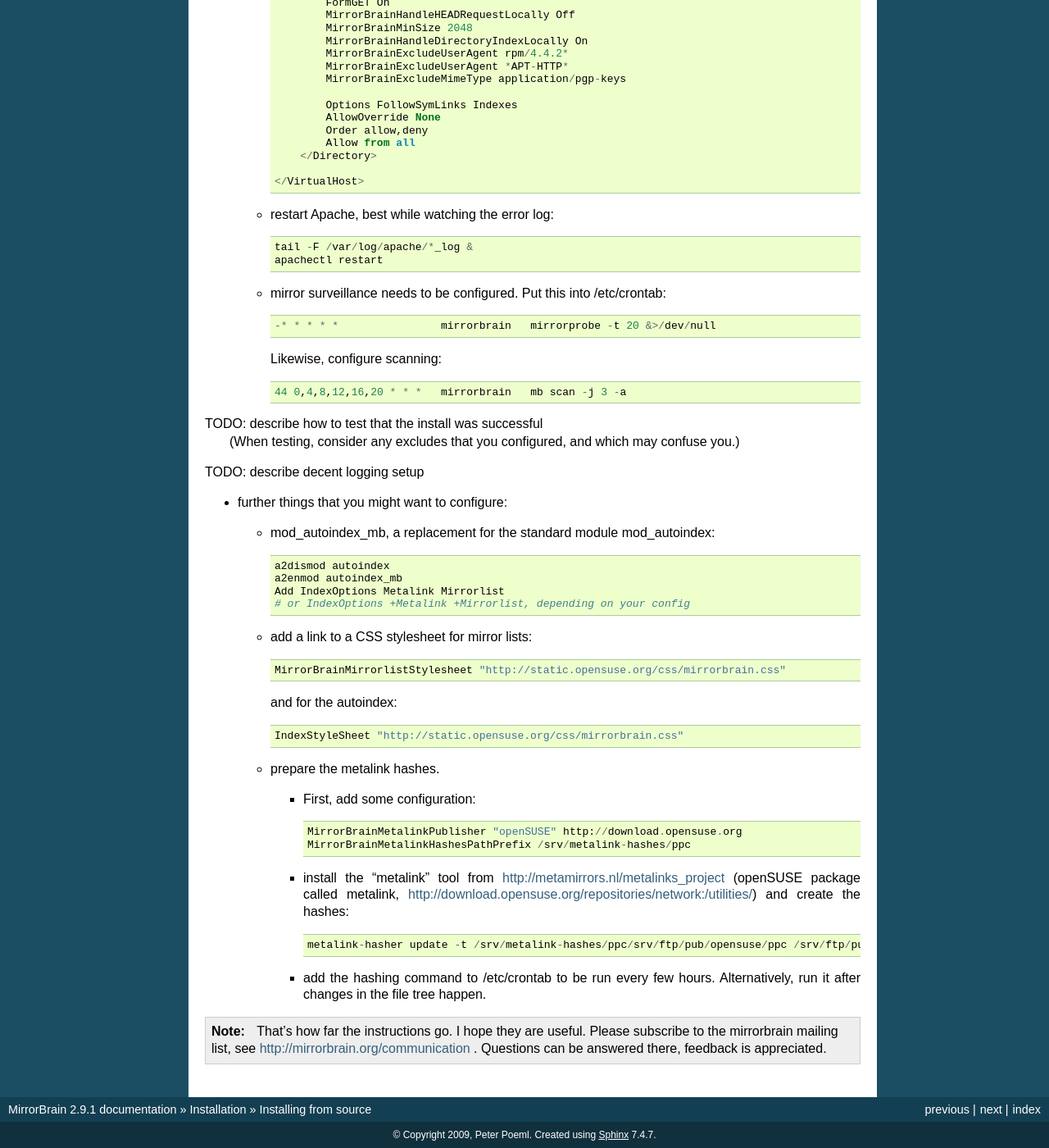
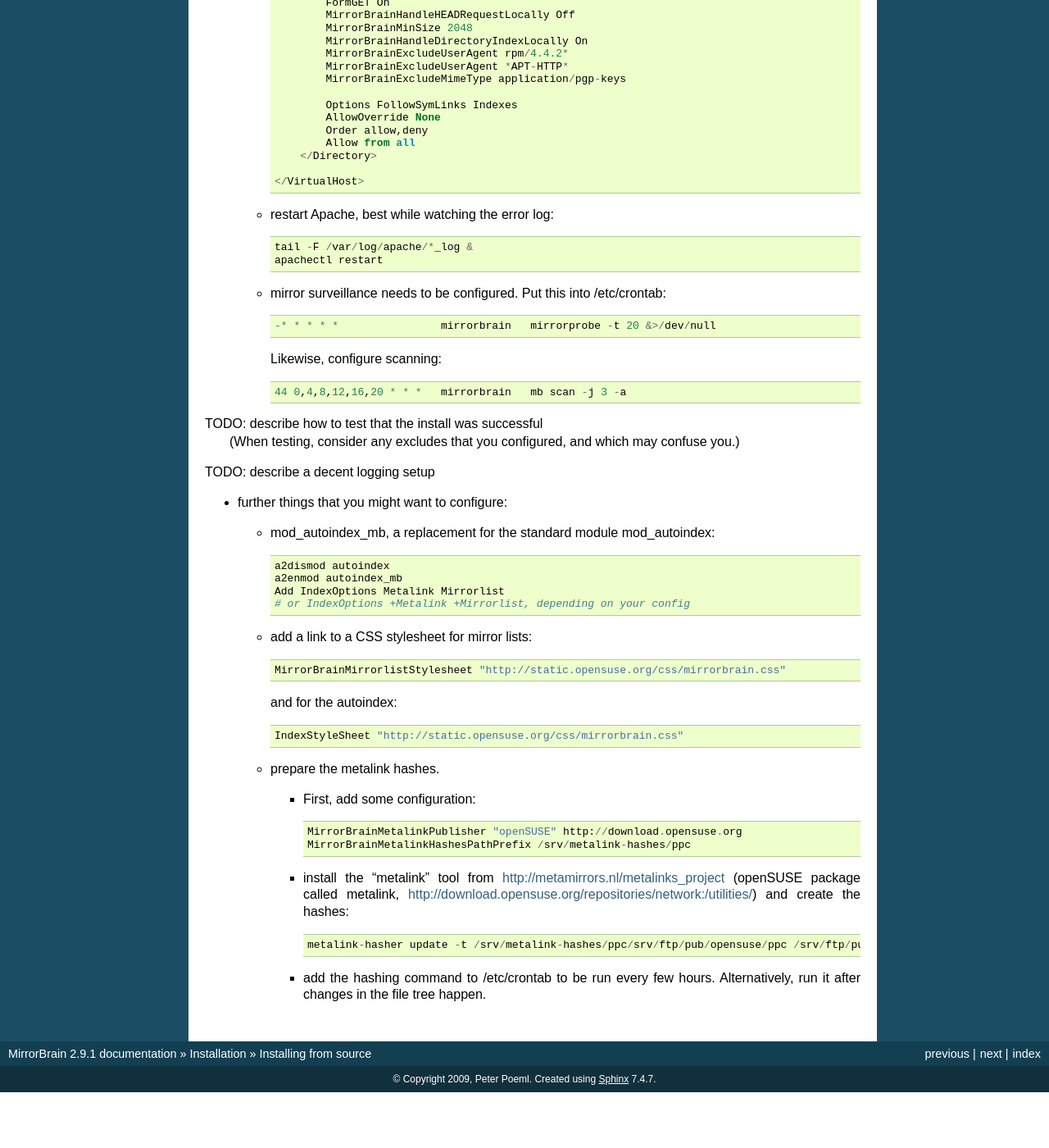
Before and after one commit to hayalci/mirrorbrain, a Sphinx documentation site: the page built from docs/installation/source.rst, in a window 1280 px wide and 1400 px high, scrolled down 4099 px. Shown: the whole window at 82% size. Built offline with Sphinx 7.4.7, drawn with Linux system fonts in a browser that asks for light colours; after the commit the page ends 5431 px from its top, so only the background shows below that; some of the changed text lies outside the part shown.

Commit message:
docs: - move the "install from source" section in front of the platform specific notes - remove the epic "that's all we have" notice
git-svn-id: http://svn.mirrorbrain.org/svn/mirrorbrain/trunk@7749 2d291e14-ff0c-0410-a3fa-d5caa9871f55

```diff
--- a/docs/installation/index.rst
+++ b/docs/installation/index.rst
@@ -5,7 +5,7 @@
     :glob:
 
     prerequirements
+    source
     opensuse
     gentoo
-    source
     memcache
--- a/docs/installation/source.rst
+++ b/docs/installation/source.rst
@@ -284,7 +284,7 @@
     confuse you.)
 
 
-TODO: describe decent logging setup
+TODO: describe a decent logging setup
 
 
 * further things that you might want to configure:
@@ -319,9 +319,3 @@
 
     * add the hashing command to /etc/crontab to be run every few hours. Alternatively, run
       it after changes in the file tree happen.
-
-
-.. note:: That's how far the instructions go. I hope they are useful. Please
-          subscribe to the mirrorbrain mailing list, see
-          http://mirrorbrain.org/communication .  Questions can be answered there,
-          feedback is appreciated.
```
